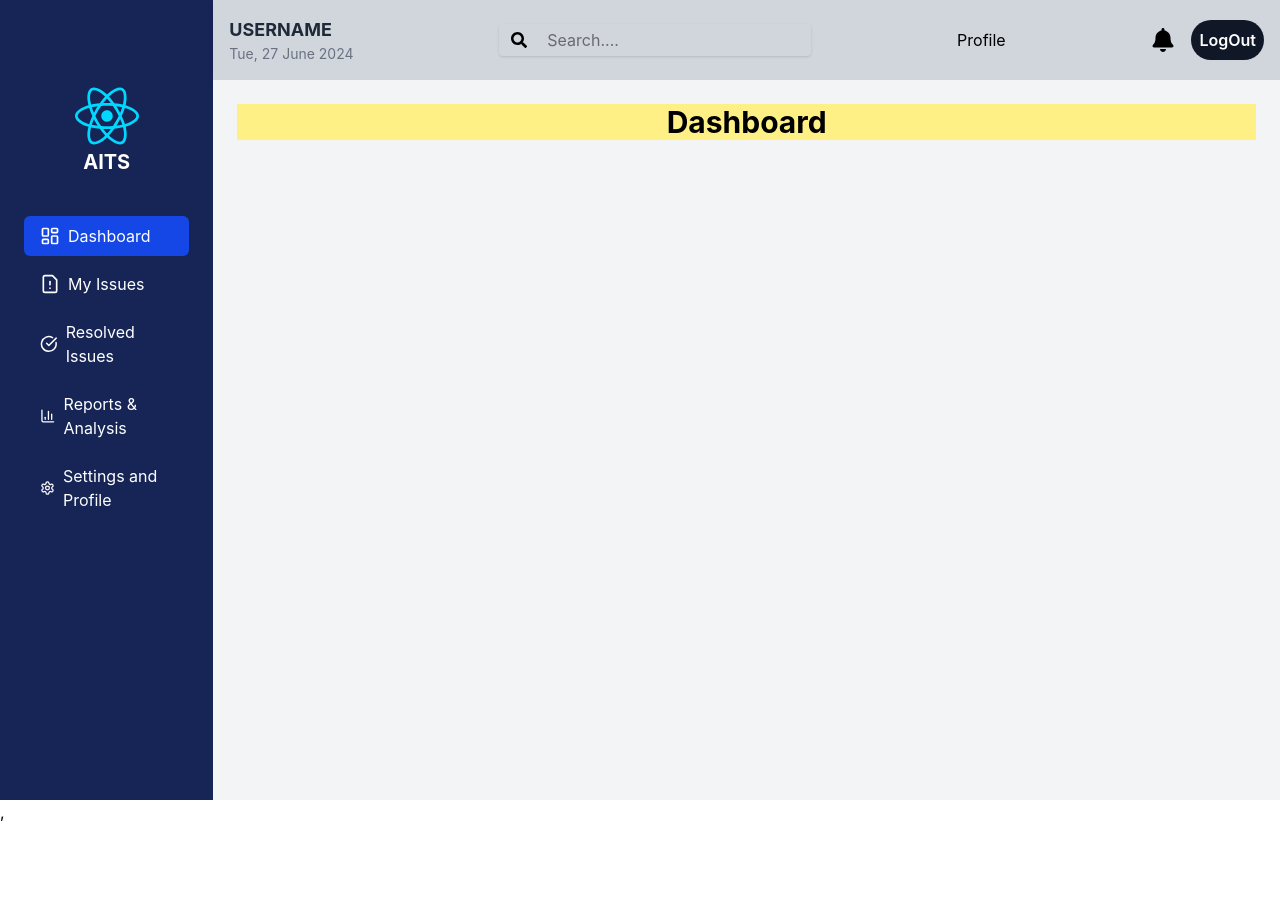
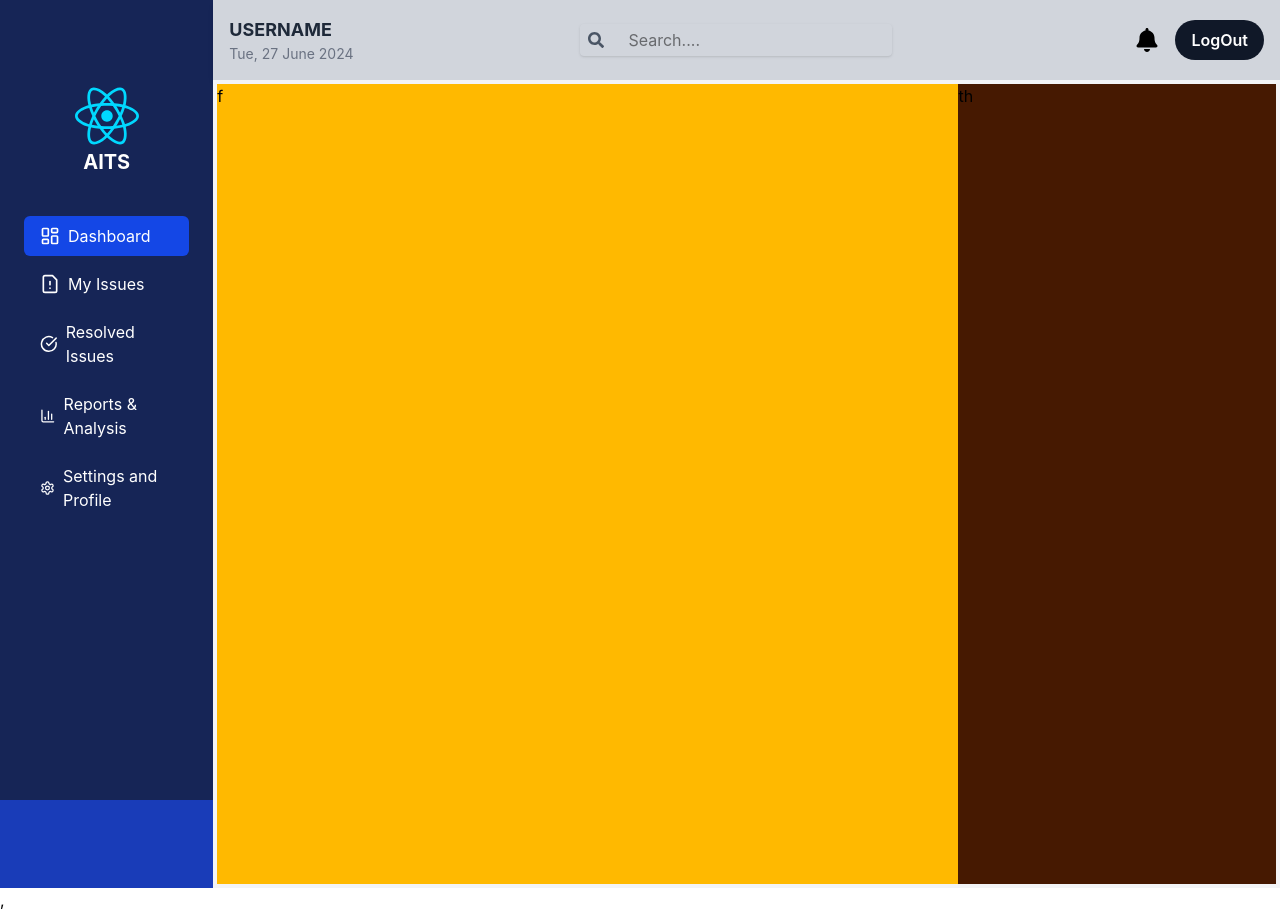
Before and after one commit to Suubi08/academic_issue_tracking_system, a React (Vite) app in the folder client/: page /studentdashboard in a window 1280 px wide. Before the commit the page ends 824 px from the top, so only its background shows below. Built offline with nearby package versions, Linux system fonts and the light colour scheme.

Commit message:
studentdashboard

```diff
--- a/client/src/App.jsx
+++ b/client/src/App.jsx
@@ -4,6 +4,7 @@ import AllRoutes from "./routes/AllRoutes";
 const App = () => {
   return (
     <div>
+
       <AllRoutes />
     </div>
   );
--- a/client/src/Layout/Layout.jsx
+++ b/client/src/Layout/Layout.jsx
@@ -5,12 +5,12 @@ import { Navbar, Sidebar } from "../components";
 function Layout() {
   return (
     <div className="grid grid-cols-12 grid-rows-1 min-h-screen">
-      <div className="col-span-2 bg-blue-800 text-white  h-full">
+      <div className="col-span-2 bg-blue-800 text-white  min-h-full">
         <Sidebar />
       </div>
       <div className="col-span-10 flex flex-col min-h-screen">
         <Navbar />
-        <main className="col-span-10 bg-gray-100 p-6 flex-1">
+        <main className="col-span-10 bg-gray-100 p-1 flex-1">
           <Outlet />
         </main>
       </div>
--- a/client/src/Routes/AllRoutes.jsx
+++ b/client/src/Routes/AllRoutes.jsx
@@ -1,13 +1,13 @@
 import React from "react";
 import { Routes, Route, Navigate } from "react-router-dom";
 import Layout from "../Layout/Layout";
-import { Dashboard, Issues, Resolved, Reports, Settings } from "../pages";
+import { Dashboard, Issues, Resolved, Reports, Settings, Studentdashboard } from "../pages";
 
 const AllRoutes = () => {
   return (
     <Routes>
       <Route path="/" element={<Layout />} Navigate={"/dashboard"} >
-        <Route path="studentdashboard" element={<Dashboard />} />
+        <Route path="studentdashboard" element={<Studentdashboard/>} />
         <Route index element={<Dashboard />} />
         <Route path="issues" element={<Issues />} />
         <Route path="resolved" element={<Resolved />} />
--- a/client/src/components/Navbar.jsx
+++ b/client/src/components/Navbar.jsx
@@ -1,35 +1,47 @@
-import React from "react";
-import { FaSearch, FaBell, FaCog } from "react-icons/fa";
+import React, { useState } from "react";
+import { FaSearch, FaBell } from "react-icons/fa";
 
 const Navbar = () => {
+  const [searchActive, setSearchActive] = useState(false);
+
+  const toggleSearch = () => setSearchActive(!searchActive);
+
   return (
-    <nav className="bg-gray-300  p-4 shadow-md">
+    <nav className="bg-gray-300 p-4 shadow-md">
       <div className="container mx-auto flex items-center justify-between">
+        {/* Left Section (Username & Date) */}
         <div className="flex flex-col">
           <span className="text-gray-800 font-bold text-lg">USERNAME</span>
           <span className="text-sm text-gray-500">Tue, 27 June 2024</span>
         </div>
-        <div className="flex items-center space-x-4 relative  ">
-          <span className="relative md:absolute inset-y-0 left-0 flex items-center pl-2">
-            <button className="focus:outline-none p-1 text-white md:text-black">
-              <FaSearch />
-            </button>
-          </span>
+
+        {/* Middle Section (Search Bar) */}
+        <div className="flex items-center space-x-4 relative">
+          <button
+            onClick={toggleSearch}
+            className="p-1 text-black focus:outline-none md:hidden"
+          >
+            <FaSearch />
+          </button>
           <input
             type="text"
             id="search"
             placeholder="Search...."
-            className="px-4 py-1 pl-12 rounded shadow outline-none hidden md:block"
+            className={`px-4 py-1 pl-12 rounded shadow outline-none transition-all duration-300 ease-in-out ${
+              searchActive ? "block" : "hidden"
+            } md:block`}
           />
+          <span className="absolute inset-y-0 left-0 flex items-center pl-2">
+            <FaSearch className="text-gray-600" />
+          </span>
         </div>
-        <div>
-          <p>Profile</p>
-        </div>
+
+        {/* Right Section (Notifications & Logout) */}
         <div className="flex items-center justify-center">
           <button className="mr-4">
             <FaBell className="w-6 h-6 text-black" />
           </button>
-          <button className="bg-gray-900 text-white font-semibold p-2 rounded-4xl">
+          <button className="bg-gray-900 text-white font-semibold px-4 py-2 rounded-4xl">
             LogOut
           </button>
         </div>
--- /dev/null
+++ b/client/src/pages/StudentDashboard/Studentdashboard.jsx
@@ -0,0 +1,16 @@
+import React from 'react'
+
+const Studentdashboard = () => {
+  return (
+    <>
+        <div className='flex flex-row h-screen'>
+            <div className='bg-amber-400 w-[70%] '>
+        f
+            </div>
+            <div className='bg-amber-950 w-[30%]'>th</div>
+        </div>
+    </>
+  )
+}
+
+export default Studentdashboard;
--- a/client/src/pages/index.jsx
+++ b/client/src/pages/index.jsx
@@ -3,5 +3,6 @@ import Issues from "./Issues";
 import Reports from "./Reports";
 import Settings from "./Settings";
 import Resolved from "./Resolved";
+import Studentdashboard from "./StudentDashboard/Studentdashboard";
 
-export { Dashboard, Issues, Reports, Settings, Resolved };
+export { Dashboard, Issues, Reports, Settings, Resolved,Studentdashboard };
```
